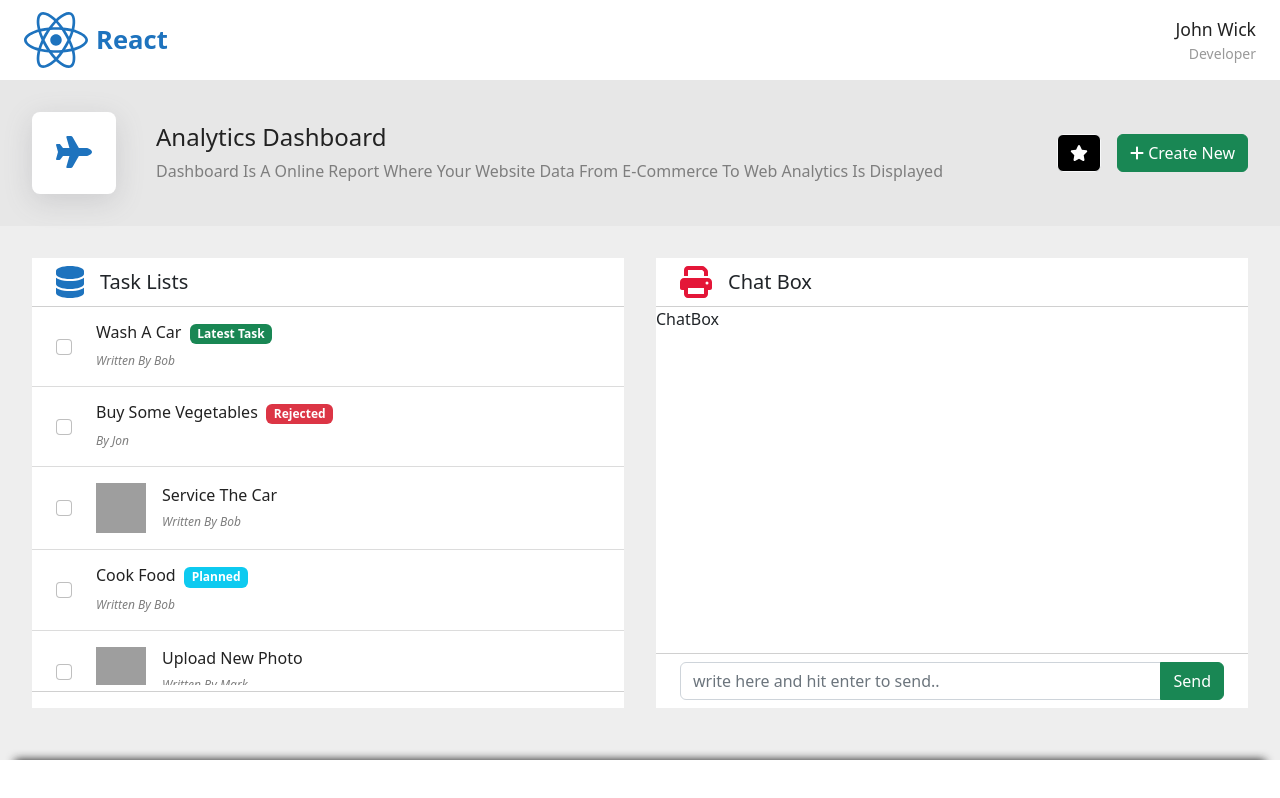
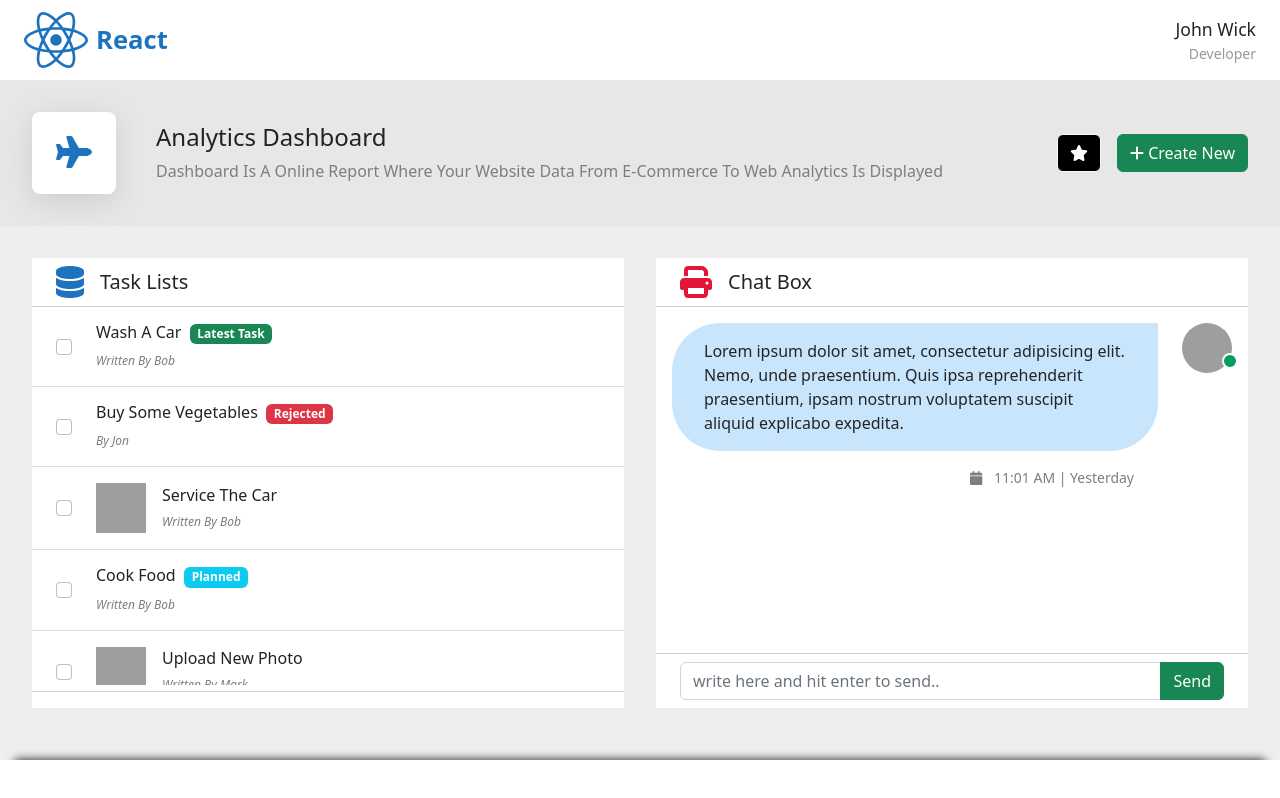
Before and after one commit to GNitin123/Dashboard-Module, a React (Vite) app: page / in a window 1280 px wide. Built offline with nearby package versions, Linux system fonts and the light colour scheme; grey boxes are pictures that could not be loaded.

Commit message:
created chat box message

```diff
--- a/src/assets/scss/_variables.scss
+++ b/src/assets/scss/_variables.scss
@@ -52,6 +52,7 @@ $blue--three: #7eb7e6;
 $blue--four: #6d7f96;
 $blue--five: #404969;
 $blue--six: #0000ff;
+$blue--seven: #c9e5fb;
 $yellow--one: #dd9933;
 $yellow--two: #f5cc26;
 $yellow--three: #f8f5de;
--- /dev/null
+++ b/src/assets/scss/components/_chat-box.scss
@@ -0,0 +1,56 @@
+.component-chat-box {
+  padding: 1rem;
+  &__message-wrapper {
+    display: flex;
+    gap: 1.5rem;
+    justify-content: space-between;
+    align-items: flex-start;
+    & div:last-child {
+      flex: 1;
+    }
+  }
+  &__img-wrapper {
+    width: 50px;
+    height: 50px;
+    position: relative;
+    img {
+      height: 100%;
+      width: 100%;
+      border-radius: 50%;
+      object-fit: cover;
+    }
+    div {
+      position: relative;
+      width: 1rem;
+      height: 1rem;
+      background: $green--five;
+      border-radius: 50%;
+      left: 80%;
+      bottom: 40%;
+      border: 2px solid $white;
+    }
+  }
+  &__message {
+    padding: 1rem 2rem;
+    background: $blue--seven;
+    border-radius: 3rem;
+  }
+  &__time {
+    color: $grey;
+    font-size: 0.875rem;
+    margin: 1rem 0 0 2.4rem;
+    span {
+      margin-left: 0.5rem;
+    }
+  }
+  .time-right {
+    text-align: right;
+    margin-right: 1.5rem;
+  }
+  .message-pos-right {
+    border-top-right-radius: unset;
+  }
+  .message-pos-left {
+    border-top-left-radius: unset;
+  }
+}
--- a/src/assets/scss/styles.scss
+++ b/src/assets/scss/styles.scss
@@ -3,3 +3,4 @@
 @import './layout';
 @import './components/dashboard';
 @import './components/card';
+@import './components/chat-box';
--- a/src/components/ChatBox.jsx
+++ b/src/components/ChatBox.jsx
@@ -1,5 +1,40 @@
+import { FontAwesomeIcon } from '@fortawesome/react-fontawesome'
+import { faCalendar } from '@fortawesome/free-solid-svg-icons'
+import DashboardContext from '../context/DashboardContext'
+import { useContext } from 'react'
+
 const ChatBox = () => {
-  return <div>ChatBox</div>
+  const {
+    state: { user },
+  } = useContext(DashboardContext)
+
+  const MessageWrapper = (
+    <div className="component-chat-box__message-wrapper">
+      <div className="component-chat-box__img-wrapper" style={user?.currentUser && { order: 1 }}>
+        <img
+          src="https://media.istockphoto.com/photos/profile-picture-of-smiling-millennial-man-in-glasses-posing-picture-id1262376609?k=20&m=1262376609&s=612x612&w=0&h=bKrWVDHkRyxLfmghmXjIopJ0ptMNnmirGdhHiYVo1ng="
+          alt="avatar"
+        />
+        <div />
+      </div>
+      <div>
+        <div
+          className={`component-chat-box__message ${
+            user?.currentUser ? 'message-pos-right' : 'message-pos-left'
+          }`}
+        >
+          Lorem ipsum dolor sit amet, consectetur adipisicing elit. Nemo, unde praesentium. Quis
+          ipsa reprehenderit praesentium, ipsam nostrum voluptatem suscipit aliquid explicabo
+          expedita.
+        </div>
+        <div className={`component-chat-box__time ${user?.currentUser && 'time-right'}`}>
+          <FontAwesomeIcon icon={faCalendar} /> <span>11:01 AM | Yesterday</span>
+        </div>
+      </div>
+    </div>
+  )
+
+  return <div className="component-chat-box">{MessageWrapper}</div>
 }
 
 export default ChatBox
--- a/src/reducer/DashboardReducer.jsx
+++ b/src/reducer/DashboardReducer.jsx
@@ -3,6 +3,7 @@ export const initialState = {
     id: 1,
     name: 'John Wick',
     role: 'Developer',
+    currentUser: true,
   },
   taskList: [
     {
```
